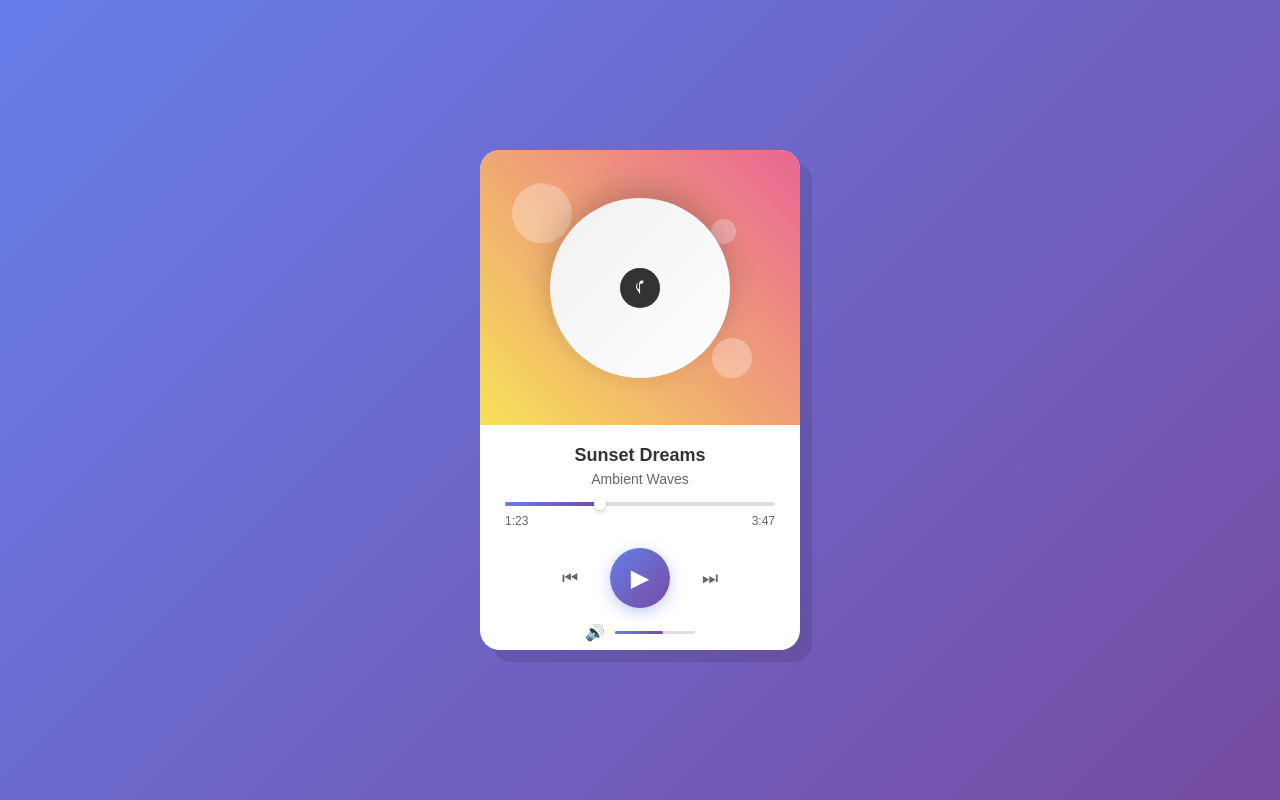
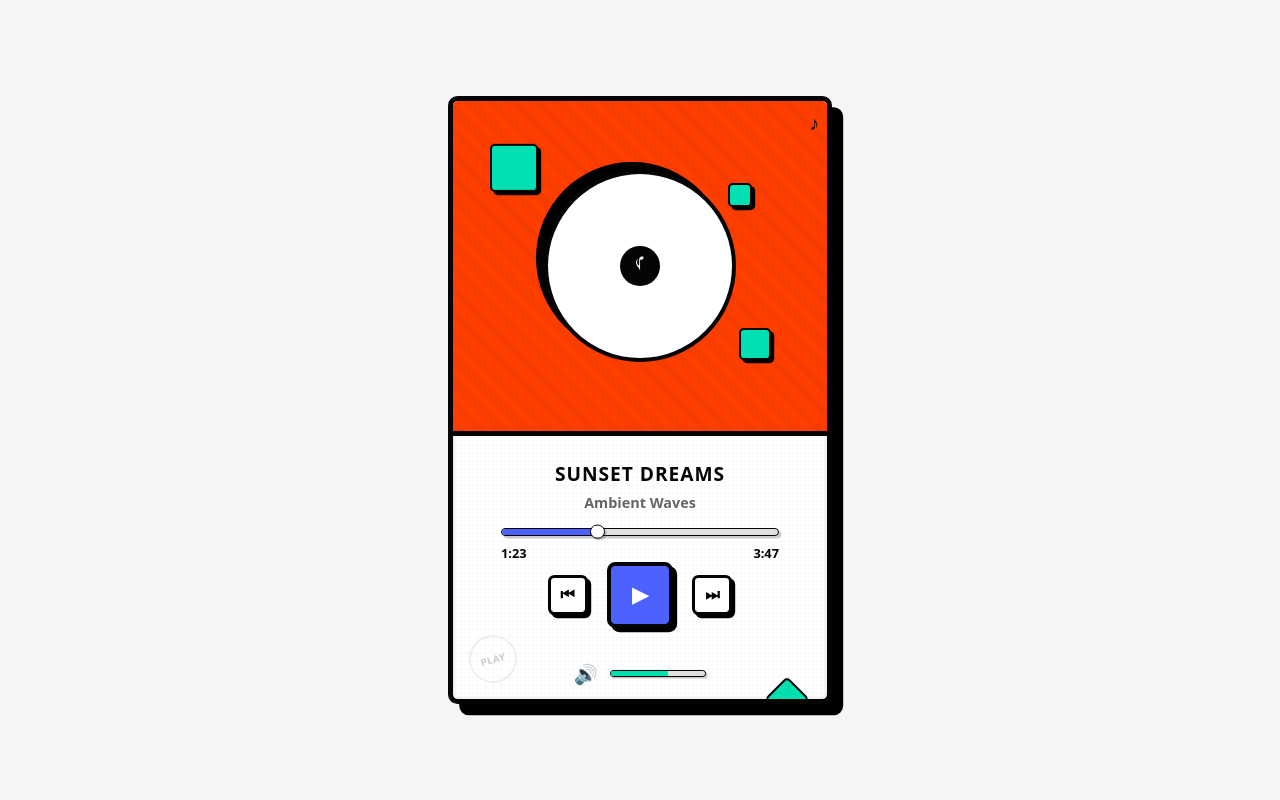
Before and after one commit to longmaba/todo-styles, a plain HTML site: page app.html in a window 1280 px wide. Drawn offline with Linux system fonts and the light colour scheme.

Commit message:
change music player

```diff
--- a/app.html
+++ b/app.html
@@ -13,8 +13,8 @@
         }
 
         body {
-            font-family: 'Arial', sans-serif;
-            background: linear-gradient(135deg, #667eea 0%, #764ba2 100%);
+            font-family: ui-sans-serif, system-ui, sans-serif;
+            background: #f5f5f5;
             min-height: 100vh;
             display: flex;
             align-items: center;
@@ -23,31 +23,116 @@
         }
 
         .music-player {
+            --primary: #ff3e00;
+            --primary-hover: #ff6d43;
+            --secondary: #4d61ff;
+            --secondary-hover: #5e70ff;
+            --accent: #00e0b0;
+            --text: #050505;
+            --bg: #ffffff;
+            --shadow-color: #000000;
+            --pattern-color: #cfcfcf;
+
+            position: relative;
+            width: 24em;
+            height: 38em;
+            background: var(--bg);
+            border: 0.35em solid var(--text);
+            border-radius: 0.6em;
+            box-shadow:
+                0.7em 0.7em 0 var(--shadow-color),
+                inset 0 0 0 0.15em rgba(0, 0, 0, 0.05);
+            transition: all 0.4s cubic-bezier(0.23, 1, 0.32, 1);
+            overflow: hidden;
+            transform-origin: center;
             display: flex;
             flex-direction: column;
-            align-items: center;
-            position: relative;
-            width: 320px;
-            height: 500px;
-            border-radius: 20px;
-            overflow: hidden;
-            box-shadow: 12px 12px 0px rgba(0, 0, 0, 0.1);
-            background-color: white;
+        }
+
+        .music-player:hover {
+            transform: translate(-0.4em, -0.4em) scale(1.02);
+            box-shadow: 1em 1em 0 var(--shadow-color);
+        }
+
+        .music-player:hover .card-pattern-grid,
+        .music-player:hover .card-overlay-dots {
+            opacity: 1;
+        }
+
+        .music-player::before {
+            content: "";
+            position: absolute;
+            top: -1em;
+            right: -1em;
+            width: 4em;
+            height: 4em;
+            background: var(--accent);
+            transform: rotate(45deg);
+            z-index: 1;
+        }
+
+        .music-player::after {
+            content: "♪";
+            position: absolute;
+            top: 0.4em;
+            right: 0.4em;
+            color: var(--text);
+            font-size: 1.2em;
+            font-weight: bold;
+            z-index: 2;
+        }
+
+        .card-pattern-grid {
+            position: absolute;
+            inset: 0;
+            background-image: linear-gradient(to right,
+                    rgba(0, 0, 0, 0.05) 1px,
+                    transparent 1px),
+                linear-gradient(to bottom, rgba(0, 0, 0, 0.05) 1px, transparent 1px);
+            background-size: 0.5em 0.5em;
+            pointer-events: none;
+            opacity: 0.5;
+            transition: opacity 0.4s ease;
+            z-index: 1;
+        }
+
+        .card-overlay-dots {
+            position: absolute;
+            inset: 0;
+            background-image: radial-gradient(var(--pattern-color) 1px, transparent 1px);
+            background-size: 1em 1em;
+            background-position: -0.5em -0.5em;
+            pointer-events: none;
+            opacity: 0;
+            transition: opacity 0.4s ease;
+            z-index: 1;
         }
 
         /* Album Art Section */
         .album-section {
             position: relative;
             width: 100%;
-            height: 55%;
+            height: 60%;
+            background: var(--primary);
+            border-bottom: 0.35em solid var(--text);
             overflow: hidden;
+            z-index: 2;
         }
 
-        .album-background {
+        .album-section::before {
+            content: "";
+            position: absolute;
+            top: 0;
+            left: 0;
             width: 100%;
             height: 100%;
-            background: linear-gradient(45deg, rgba(247, 225, 87, 1) 0%, rgba(233, 101, 148, 1) 100%);
-            position: relative;
+            background: repeating-linear-gradient(45deg,
+                    rgba(0, 0, 0, 0.1),
+                    rgba(0, 0, 0, 0.1) 0.5em,
+                    transparent 0.5em,
+                    transparent 1em);
+            pointer-events: none;
+            opacity: 0.3;
         }
 
         .album-art {
@@ -55,32 +140,35 @@
             top: 50%;
             left: 50%;
             transform: translate(-50%, -50%);
-            width: 180px;
-            height: 180px;
+            width: 12em;
+            height: 12em;
             border-radius: 50%;
-            background: linear-gradient(135deg, #ffffff 0%, #f0f0f0 100%);
-            box-shadow: 0 10px 30px rgba(0, 0, 0, 0.2);
+            background: var(--bg);
+            border: 0.25em solid var(--text);
+            box-shadow: 0.5em 0.5em 0 var(--shadow-color);
             display: flex;
             align-items: center;
             justify-content: center;
             animation: rotate 10s linear infinite;
+            z-index: 3;
         }
 
         .album-art::before {
             content: '';
             position: absolute;
-            width: 40px;
-            height: 40px;
+            width: 2.5em;
+            height: 2.5em;
             border-radius: 50%;
-            background: #333;
+            background: var(--text);
             z-index: 2;
         }
 
         .album-art::after {
             content: '♪';
             position: absolute;
-            font-size: 24px;
-            color: white;
+            font-size: 1.5em;
+            color: var(--bg);
+            font-weight: bold;
             z-index: 3;
         }
 
@@ -98,204 +186,280 @@
             position: absolute;
             width: 100%;
             height: 100%;
+            z-index: 2;
         }
 
         .wave {
             position: absolute;
-            background-color: rgba(255, 255, 255, 0.3);
-            border-radius: 50%;
+            background-color: var(--accent);
+            border: 0.15em solid var(--text);
+            border-radius: 0.3em;
+            box-shadow: 0.2em 0.2em 0 var(--shadow-color);
         }
 
         .wave:nth-child(1) {
-            width: 60px;
-            height: 60px;
+            width: 3em;
+            height: 3em;
             top: 15%;
             left: 10%;
             animation: float 3s ease-in-out infinite;
+            transform: rotate(15deg);
         }
 
         .wave:nth-child(2) {
-            width: 40px;
-            height: 40px;
+            width: 2em;
+            height: 2em;
             top: 70%;
             right: 15%;
             animation: float 4s ease-in-out infinite reverse;
+            transform: rotate(-20deg);
         }
 
         .wave:nth-child(3) {
-            width: 25px;
-            height: 25px;
+            width: 1.5em;
+            height: 1.5em;
             top: 25%;
             right: 20%;
             animation: float 2.5s ease-in-out infinite;
+            transform: rotate(30deg);
         }
 
         @keyframes float {
 
             0%,
             100% {
-                transform: translateY(0px);
+                transform: translateY(0px) rotate(var(--rotation, 0deg));
             }
 
             50% {
-                transform: translateY(-10px);
+                transform: translateY(-0.5em) rotate(var(--rotation, 0deg));
             }
         }
 
         /* Control Section */
         .control-section {
             width: 100%;
-            height: 45%;
+            height: 44%;
             display: flex;
             flex-direction: column;
-            padding: 20px 25px;
+            padding: 1.5em 3em 2em 3em;
             justify-content: space-between;
+            position: relative;
+            z-index: 2;
         }
 
         .track-info {
             text-align: center;
-            margin-bottom: 15px;
+            margin-bottom: 1em;
         }
 
         .track-title {
-            font-size: 18px;
-            font-weight: 700;
-            color: #333;
-            margin-bottom: 5px;
+            font-size: 1.2em;
+            font-weight: 800;
+            color: var(--text);
+            margin-bottom: 0.3em;
+            text-transform: uppercase;
+            letter-spacing: 0.05em;
         }
 
         .track-artist {
-            font-size: 14px;
-            color: #666;
+            font-size: 0.9em;
+            color: rgba(0, 0, 0, 0.6);
+            font-weight: 600;
         }
 
         .progress-section {
-            margin-bottom: 20px;
+            margin-bottom: -0.8em;
         }
 
         .progress-bar {
             width: 100%;
-            height: 4px;
+            height: 0.5em;
             background-color: #e0e0e0;
-            border-radius: 2px;
-            margin-bottom: 8px;
+            border: 0.12em solid var(--text);
+            border-radius: 0.3em;
+            margin-bottom: 0.5em;
             position: relative;
             cursor: pointer;
+            box-shadow: 0.15em 0.15em 0 rgba(0, 0, 0, 0.2);
         }
 
         .progress-fill {
             width: 35%;
             height: 100%;
-            background: linear-gradient(90deg, #667eea 0%, #764ba2 100%);
-            border-radius: 2px;
+            background: var(--secondary);
+            border-radius: 0.2em;
             position: relative;
+            transition: width 0.3s ease;
         }
 
         .progress-fill::after {
             content: '';
             position: absolute;
-            right: -6px;
+            right: -0.4em;
             top: 50%;
             transform: translateY(-50%);
-            width: 12px;
-            height: 12px;
-            background: white;
+            width: 0.8em;
+            height: 0.8em;
+            background: var(--bg);
+            border: 0.12em solid var(--text);
             border-radius: 50%;
-            box-shadow: 0 2px 4px rgba(0, 0, 0, 0.2);
+            box-shadow: 0.1em 0.1em 0 rgba(0, 0, 0, 0.2);
         }
 
         .time-display {
             display: flex;
             justify-content: space-between;
-            font-size: 12px;
-            color: #666;
+            font-size: 0.8em;
+            color: var(--text);
+            font-weight: 600;
         }
 
         .controls {
             display: flex;
             align-items: center;
             justify-content: center;
-            gap: 20px;
+            gap: 1.2em;
+            margin-bottom: 1.2em;
+            padding: 0.8em 1em;
         }
 
         .control-btn {
-            background: none;
-            border: none;
+            background: var(--bg);
+            border: 0.2em solid var(--text);
             cursor: pointer;
-            transition: transform 0.2s ease;
+            transition: all 0.2s ease;
             display: flex;
             align-items: center;
             justify-content: center;
+            font-weight: bold;
+            border-radius: 0.4em;
+            box-shadow: 0.2em 0.2em 0 var(--shadow-color);
+            flex-shrink: 0;
         }
 
         .control-btn:hover {
-            transform: scale(1.1);
+            transform: translate(-0.05em, -0.05em);
+            box-shadow: 0.25em 0.25em 0 var(--shadow-color);
+        }
+
+        .control-btn:active {
+            transform: translate(0.05em, 0.05em);
+            box-shadow: 0.1em 0.1em 0 var(--shadow-color);
         }
 
         .control-btn.play-btn {
-            width: 60px;
-            height: 60px;
-            background: linear-gradient(135deg, #667eea 0%, #764ba2 100%);
-            border-radius: 50%;
-            color: white;
-            font-size: 24px;
-            box-shadow: 0 4px 15px rgba(102, 126, 234, 0.4);
+            width: 3.2em;
+            height: 3.2em;
+            background: var(--secondary);
+            color: var(--bg);
+            font-size: 1.3em;
+        }
+
+        .control-btn.play-btn:hover {
+            background: var(--secondary-hover);
         }
 
         .control-btn.secondary {
-            width: 40px;
-            height: 40px;
-            color: #666;
-            font-size: 18px;
+            width: 2.5em;
+            height: 2.5em;
+            color: var(--text);
+            font-size: 1em;
+            background: var(--bg);
         }
 
         .volume-section {
             display: flex;
             align-items: center;
             justify-content: center;
-            gap: 10px;
-            margin-top: 15px;
+            gap: 0.8em;
         }
 
         .volume-icon {
-            color: #666;
-            font-size: 16px;
+            color: var(--text);
+            font-size: 1.2em;
+            font-weight: bold;
         }
 
         .volume-bar {
-            width: 80px;
-            height: 3px;
+            width: 6em;
+            height: 0.4em;
             background-color: #e0e0e0;
-            border-radius: 2px;
+            border: 0.1em solid var(--text);
+            border-radius: 0.2em;
             position: relative;
             cursor: pointer;
+            box-shadow: 0.1em 0.1em 0 rgba(0, 0, 0, 0.2);
         }
 
         .volume-fill {
             width: 60%;
             height: 100%;
-            background: linear-gradient(90deg, #667eea 0%, #764ba2 100%);
-            border-radius: 2px;
+            background: var(--accent);
+            border-radius: 0.1em;
+            transition: width 0.3s ease;
         }
 
         .paused .album-art {
             animation-play-state: paused;
+        }
+
+        .accent-shape {
+            position: absolute;
+            width: 2em;
+            height: 2em;
+            background: var(--accent);
+            border: 0.15em solid var(--text);
+            border-radius: 0.3em;
+            transform: rotate(45deg);
+            bottom: -1em;
+            right: 1.5em;
+            z-index: 0;
+            transition: transform 0.3s ease;
+        }
+
+        .music-player:hover .accent-shape {
+            transform: rotate(55deg) scale(1.1);
+        }
+
+        .stamp {
+            position: absolute;
+            bottom: 1em;
+            left: 1em;
+            width: 3em;
+            height: 3em;
+            display: flex;
+            align-items: center;
+            justify-content: center;
+            border: 0.15em solid rgba(0, 0, 0, 0.3);
+            border-radius: 50%;
+            transform: rotate(-15deg);
+            opacity: 0.2;
+            z-index: 1;
+        }
+
+        .stamp-text {
+            font-size: 0.6em;
+            font-weight: 800;
+            text-transform: uppercase;
+            letter-spacing: 0.05em;
         }
     </style>
 </head>
 
 <body>
     <div class="music-player" id="musicPlayer">
+        <div class="card-pattern-grid"></div>
+        <div class="card-overlay-dots"></div>
+
         <!-- Album Art Section -->
         <div class="album-section">
-            <div class="album-background">
-                <div class="decorative-elements">
-                    <div class="wave"></div>
-                    <div class="wave"></div>
-                    <div class="wave"></div>
-                </div>
-                <div class="album-art" id="albumArt"></div>
+            <div class="decorative-elements">
+                <div class="wave"></div>
+                <div class="wave"></div>
+                <div class="wave"></div>
             </div>
+            <div class="album-art" id="albumArt"></div>
         </div>
 
         <!-- Control Section -->
@@ -327,6 +491,11 @@
                     <div class="volume-fill" id="volumeFill"></div>
                 </div>
             </div>
+        </div>
+
+        <div class="accent-shape"></div>
+        <div class="stamp">
+            <div class="stamp-text">PLAY</div>
         </div>
     </div>
 
```
